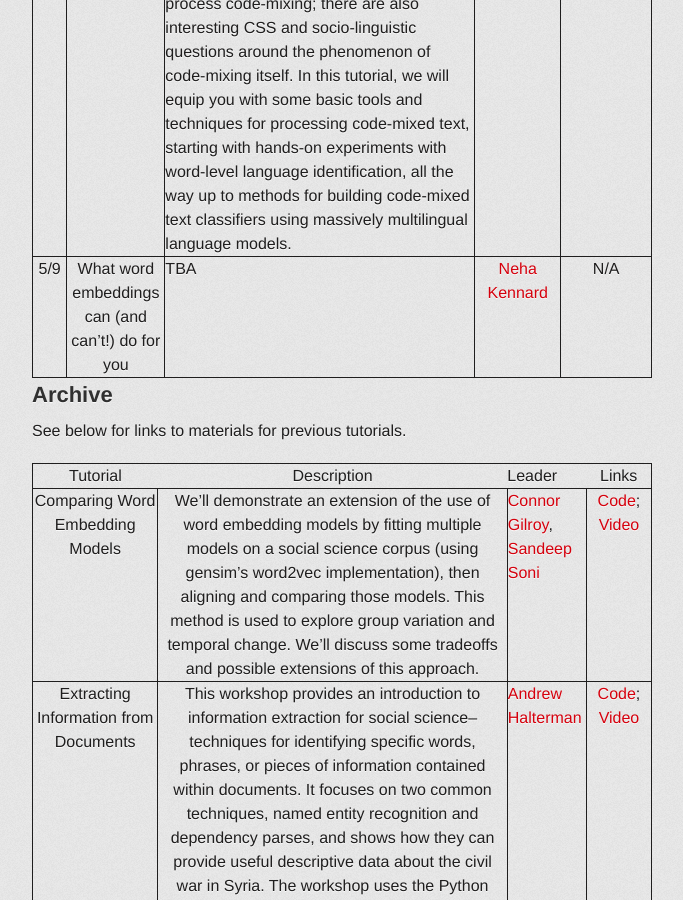
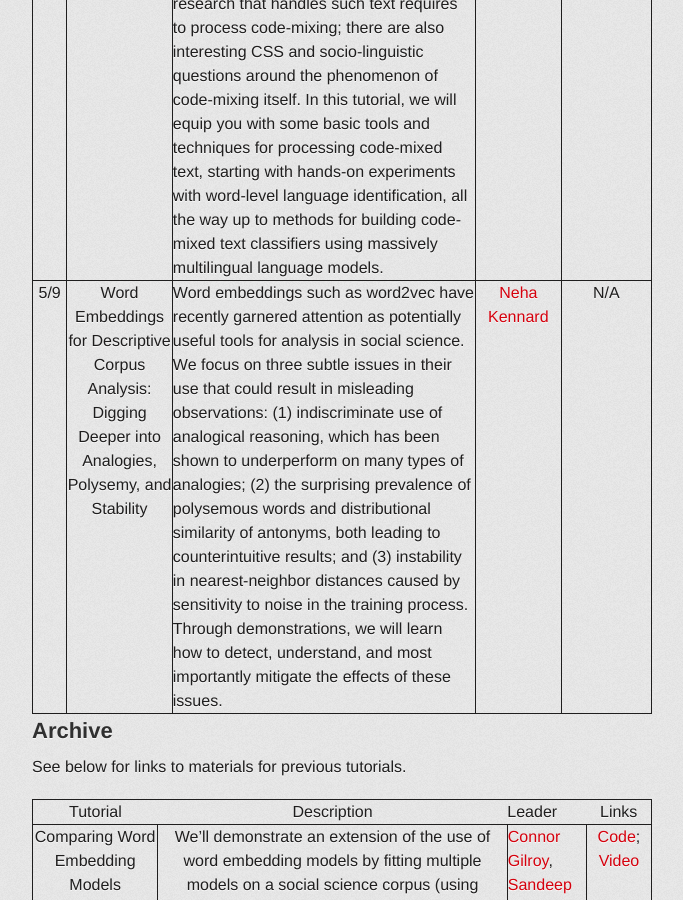
Before and after one commit to nlp-css-201-tutorials/nlp-css-201-tutorials, a Jekyll site: the page built from index.md, in a window 1280 px wide and 900 px high, scrolled down 2015 px. Shown: the whole window, without its empty margins (298-981 px from the left). Built offline with Jekyll 4.4.1, drawn with Linux system fonts in a browser that asks for light colours; some web fonts are replaced.

Commit message:
add Neha stuff

```diff
--- a/index.md
+++ b/index.md
@@ -31,7 +31,7 @@ All times are in US EST timezone (UTC-5) unless otherwise noted.
 |---|---|:--|---|---|
 | 4/15 | Estimating causal effects of aspects of language with noisy proxies | Does the politeness of an email or a complaint affect how quickly someone responds to it? This question requires a causal inference: how quickly would someone have responded to an email had it not been polite? With observational data, causal inference requires ruling out all the other reasons why polite emails might be correlated with fast responses. To complicate matters, aspects of language such as politeness are not labeled in observed datasets. Instead, we typically use lexicons or trained classifiers to predict these properties for each text, creating a (probably noisy) proxy of the linguistic aspect of interest. In this talk, I'll first review the challenges of causal inference from observational data. Then, I'll use the motivating example of politeness and response times to highlight the specific challenges to causal inference introduced by working with text and noisy proxies. Next, I'll introduce recent results that establish assumptions and a methodology under which valid causal inference is possible. Finally, I'll demonstrate this methodology: we'll use semi-synthetic data and adapt a text representation method to recover causal effect estimates. | [Dhanya Sridhar](https://www.dsridhar.com/) | [Causal Effects of Linguistic Properties](https://aclanthology.org/2021.naacl-main.323.pdf) |
 | 4/25 | Processing Code-mixed Text  | Code-mixing, i.e., the mixing of two or more languages in a single utterance or conversation, is an extremely common phenomenon in multilingual societies. It is amply present in user-generated text, especially in social media. Therefore, CSS research that handles such text requires to process code-mixing; there are also interesting CSS and socio-linguistic questions around the phenomenon of code-mixing itself. In this tutorial, we will equip you with some basic tools and techniques for processing code-mixed text, starting with hands-on experiments with word-level language identification, all the way up to methods for building code-mixed text classifiers using massively multilingual language models. | [Monojit Choudhury](https://www.microsoft.com/en-us/research/people/monojitc/), [Sanad Rizvi](https://github.com/mohdsanadzakirizvi) | [MBERT](https://aclanthology.org/N19-1423.pdf) |
-| 5/9 | What word embeddings can (and can’t!) do for you | TBA | [Neha Kennard](https://nnkennard.github.io/) | N/A |
+| 5/9 | Word Embeddings for Descriptive Corpus Analysis: Digging Deeper into Analogies, Polysemy, and Stability | Word embeddings such as word2vec have recently garnered attention as potentially useful tools for analysis in social science. We focus on three subtle issues in their use that could result in misleading observations: (1) indiscriminate use of analogical reasoning, which has been shown to underperform on many types of analogies; (2) the surprising prevalence of polysemous words and distributional similarity of antonyms, both leading to counterintuitive results; and (3) instability in nearest-neighbor distances caused by sensitivity to noise in the training process. Through demonstrations, we will learn how to detect, understand, and most importantly mitigate the effects of these issues. | [Neha Kennard](https://nnkennard.github.io/) | N/A |
 
 
 ## Archive
```
